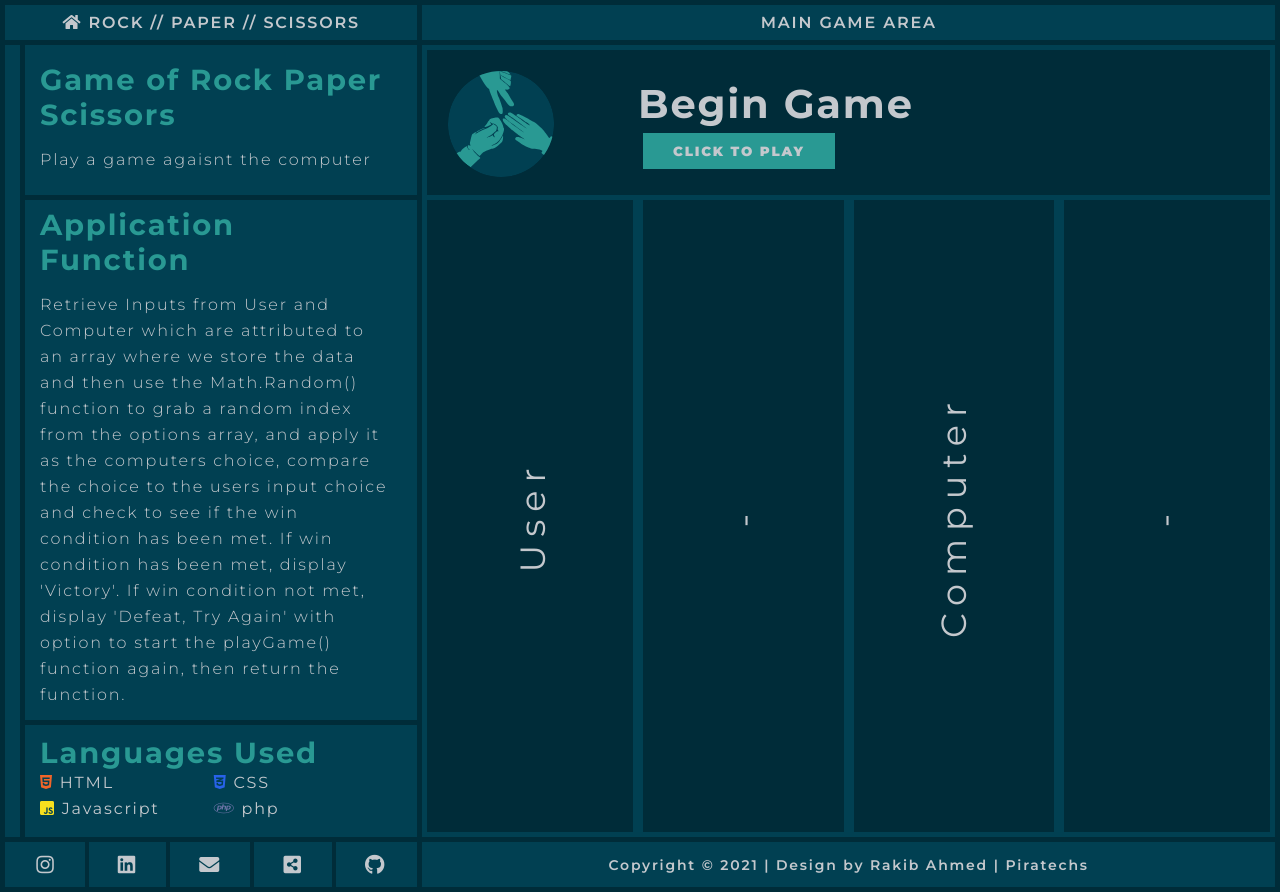
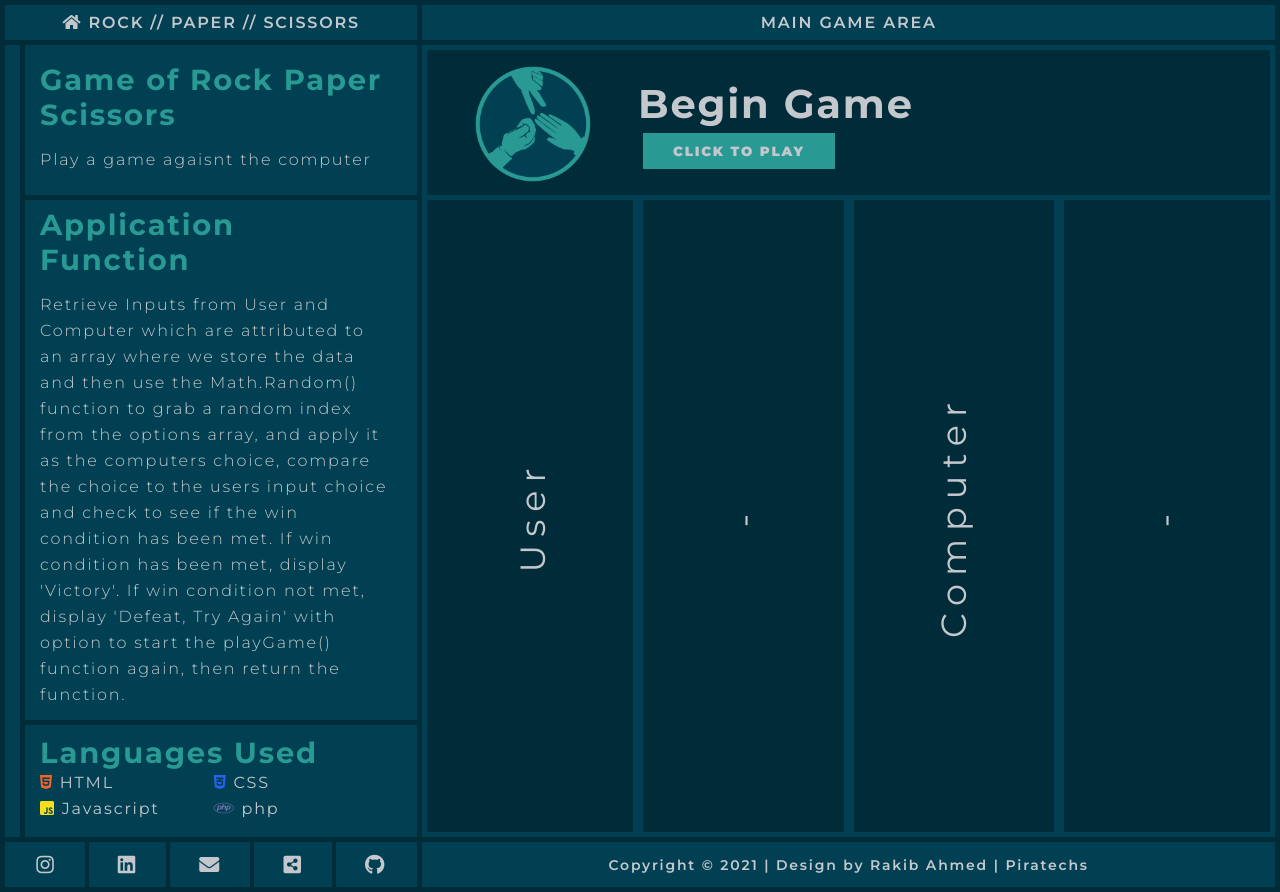
Before and after one commit to strawhat19/Rock-Paper-Scisssors, a plain HTML site: page index.html in a window 1280 px wide. Drawn offline with Linux system fonts and the light colour scheme.

Commit message:
Adding new logo with border

```diff
--- a/app.js
+++ b/app.js
@@ -34,9 +34,6 @@ function getUserName() {
     userNameCont.children[0].innerHTML = userName;
 
     userNameCont.classList.toggle("slideLeftAnimation");
-    // userNameCont.classList.toggle("userBG");
-    // userChoiceCont.classList.toggle("userBG");
-    // userScoreCont.classList.toggle("userBG");
 
     playGame();
 }
--- a/assets/style.css
+++ b/assets/style.css
@@ -329,6 +329,7 @@ main .mainBannerLogoRow {
 
 main .mainBannerLogoRow .logoHomeLink {
     text-align: center;
+    justify-self: center;
 }
 
 .mainLogo {
@@ -593,6 +594,10 @@ main footer .copyright {
 /* Mobile Breakpoint */
 @media screen and (max-width: 612px) {
 
+    body {
+        max-height: 90vh;
+    }
+
     main .topbar {
         display: none;
     }
--- a/index.html
+++ b/index.html
@@ -9,7 +9,7 @@
     <!-- Importing Font Awesome Icons -->
     <link rel="stylesheet" href="https://cdnjs.cloudflare.com/ajax/libs/font-awesome/5.14.0/css/all.css">
     <!-- Site Icon -->
-    <link rel="icon" href="./assets/images/RPS-Logoaqua-Green.svg" type="image/x-icon">
+    <link rel="icon" href="./assets/images/JustBorder.png" type="image/x-icon">
     <!-- This is a Game of Rock Paper Scissors between the User and the Computer -->
     <title>Rock | Paper | Scissors</title>
 </head>
@@ -69,7 +69,7 @@
             <div class="mainBanner center centerThis">
                 <!-- Banner With Logo -->
                 <div class="mainBannerLogoRow">
-                    <a class="logoHomeLink" href="/" target="_blank" title="Home"><img class="mainLogo" alt="rps logo" title="RPS" src="./assets/images/RPS-Logoaqua-Green.svg"></a>
+                    <a class="logoHomeLink" href="/" target="_blank" title="Home"><img class="mainLogo" alt="rps logo" title="RPS" src="./assets/images/JustBorder.png"></a>
                     <!-- Content within Banner -->
                     <div class="bannerContent" id="bannerContent">
                         <h1 id="beginningText" class="beginningText">Begin Game</h1>
```
Also changed, not shown: assets/images/JustBorder.png (added), assets/images/JustBorder.svg (added), assets/images/RPSLogowithborder.png (added), assets/images/RPSLogowithborder.svg (added).
